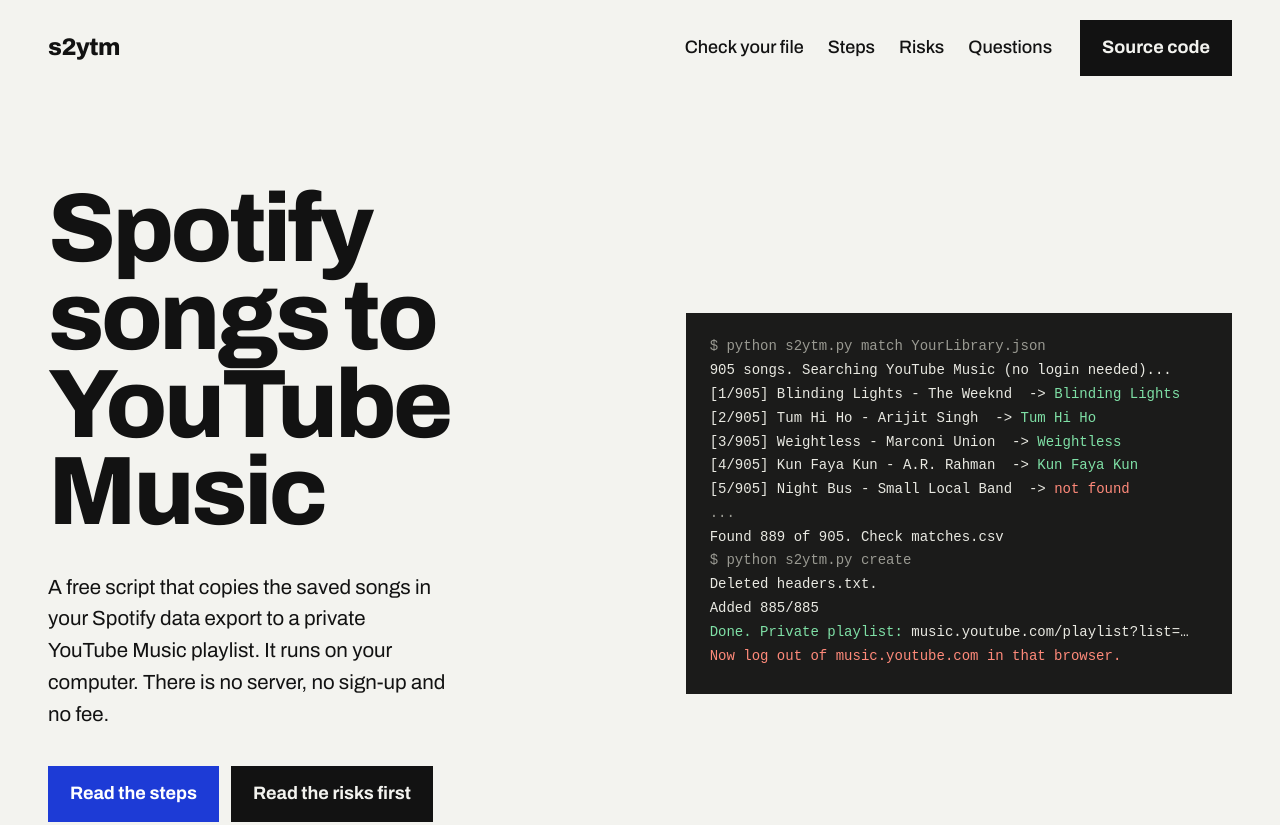
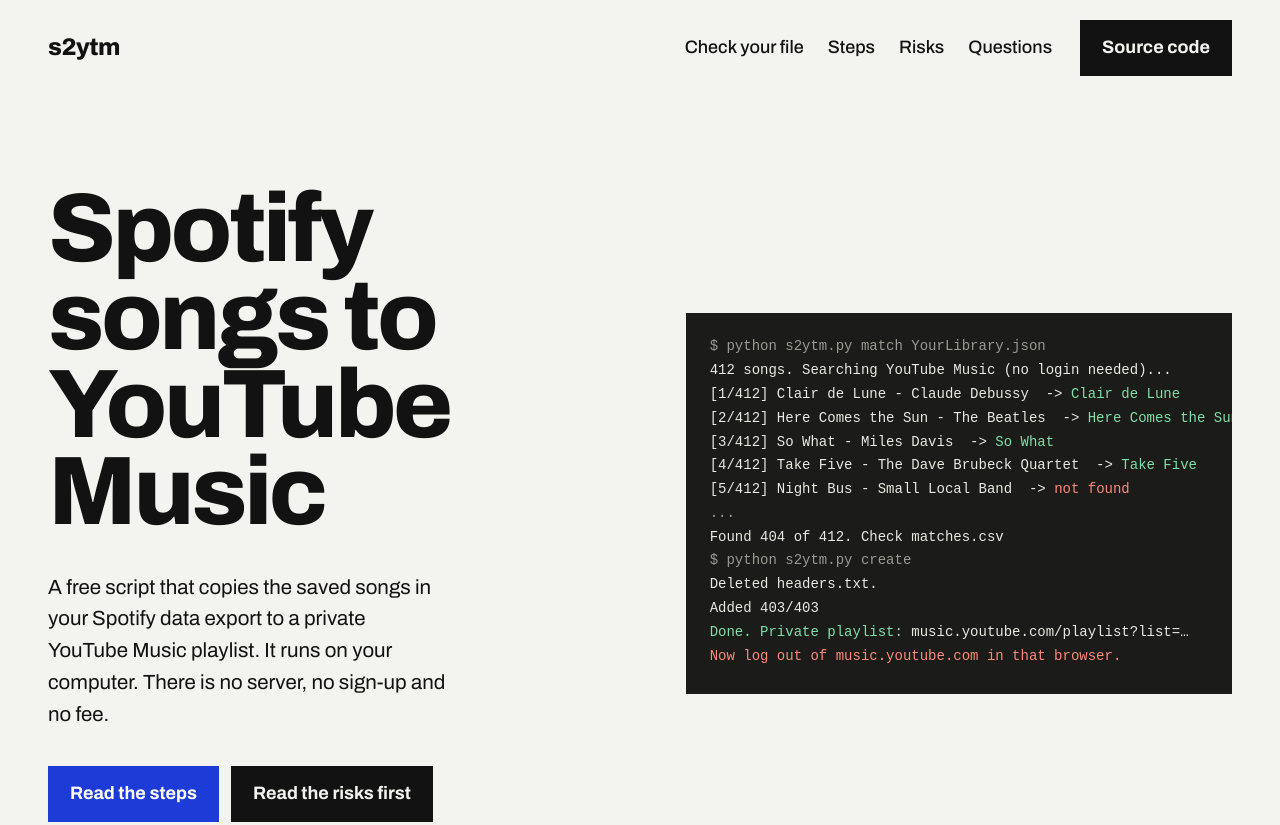
Before and after one commit to kj-gopika/spotify-to-ytmusic, a plain HTML site: page docs/index.html in a window 1280 px wide. Shown: the top 825 px of the page. Drawn offline with Linux system fonts and the light colour scheme.

Commit message:
Open external links in a new tab; use neutral example data
Co-Authored-By: Claude Opus 5.5 <noreply@anthropic.com>

```diff
--- a/docs/index.html
+++ b/docs/index.html
@@ -190,7 +190,7 @@ footer { padding: var(--gap) 0 40px; }
       <a href="#risks">Risks</a>
       <a href="#faq">Questions</a>
     </nav>
-    <a class="btn alt" href="https://github.com/kj-gopika/spotify-to-ytmusic">Source code</a>
+    <a class="btn alt" href="https://github.com/kj-gopika/spotify-to-ytmusic" target="_blank" rel="noopener noreferrer">Source code</a>
   </header>
 
   <main id="top">
@@ -205,17 +205,17 @@ footer { padding: var(--gap) 0 40px; }
       </div>
       <div class="term rise" data-ui aria-label="Example output of the script">
 <pre><span class="line dim">$ python s2ytm.py match YourLibrary.json</span>
-<span class="line">905 songs. Searching YouTube Music (no login needed)...</span>
-<span class="line">[1/905] Blinding Lights - The Weeknd  -&gt; <span class="ok">Blinding Lights</span></span>
-<span class="line">[2/905] Tum Hi Ho - Arijit Singh  -&gt; <span class="ok">Tum Hi Ho</span></span>
-<span class="line">[3/905] Weightless - Marconi Union  -&gt; <span class="ok">Weightless</span></span>
-<span class="line">[4/905] Kun Faya Kun - A.R. Rahman  -&gt; <span class="ok">Kun Faya Kun</span></span>
-<span class="line">[5/905] Night Bus - Small Local Band  -&gt; <span class="miss">not found</span></span>
+<span class="line">412 songs. Searching YouTube Music (no login needed)...</span>
+<span class="line">[1/412] Clair de Lune - Claude Debussy  -&gt; <span class="ok">Clair de Lune</span></span>
+<span class="line">[2/412] Here Comes the Sun - The Beatles  -&gt; <span class="ok">Here Comes the Sun</span></span>
+<span class="line">[3/412] So What - Miles Davis  -&gt; <span class="ok">So What</span></span>
+<span class="line">[4/412] Take Five - The Dave Brubeck Quartet  -&gt; <span class="ok">Take Five</span></span>
+<span class="line">[5/412] Night Bus - Small Local Band  -&gt; <span class="miss">not found</span></span>
 <span class="line dim">...</span>
-<span class="line">Found 889 of 905. Check matches.csv</span>
+<span class="line">Found 404 of 412. Check matches.csv</span>
 <span class="line dim">$ python s2ytm.py create</span>
 <span class="line">Deleted headers.txt.</span>
-<span class="line">Added 885/885</span>
+<span class="line">Added 403/403</span>
 <span class="line"><span class="ok">Done. Private playlist:</span> music.youtube.com/playlist?list=…</span>
 <span class="line miss">Now log out of music.youtube.com in that browser.</span></pre>
       </div>
@@ -246,7 +246,7 @@ footer { padding: var(--gap) 0 40px; }
           <div>
             <p>Use a web browser for this, not the Spotify app.</p>
             <ol class="sub">
-              <li>Go to <a href="https://www.spotify.com/account/privacy/">spotify.com/account/privacy</a> and log in.</li>
+              <li>Go to <a href="https://www.spotify.com/account/privacy/" target="_blank" rel="noopener noreferrer">spotify.com/account/privacy</a> and log in.</li>
               <li>Scroll down to <strong>Download your data</strong>.</li>
               <li>Select <strong>Account data</strong> only. You do not need “Extended streaming history” or “Technical log information”. They take longer to arrive.</li>
               <li>Click <strong>Request data</strong>.</li>
@@ -287,7 +287,7 @@ footer { padding: var(--gap) 0 40px; }
         <li class="rise">
           <h3>Copy your login headers</h3>
           <div>
-            <p>Open <a href="https://music.youtube.com">music.youtube.com</a> in Chrome, Edge or Firefox and log in. Open the developer tools (F12 or Cmd+Option+I) and select <strong>Network</strong>. Type <code>browse</code> in the filter. Click <strong>Library</strong> on the page.</p>
+            <p>Open <a href="https://music.youtube.com" target="_blank" rel="noopener noreferrer">music.youtube.com</a> in Chrome, Edge or Firefox and log in. Open the developer tools (F12 or Cmd+Option+I) and select <strong>Network</strong>. Type <code>browse</code> in the filter. Click <strong>Library</strong> on the page.</p>
             <p>A Copy button replaces your clipboard. So do these in this order:</p>
             <ol class="sub">
               <li>Click Copy on the command for your computer below. Paste it in the terminal. <strong>Do not press Enter yet.</strong></li>
@@ -331,11 +331,11 @@ footer { padding: var(--gap) 0 40px; }
         </li>
         <li class="rise">
           <h3>Not an official API</h3>
-          <p>The script uses <a href="https://github.com/sigma67/ytmusicapi">ytmusicapi</a>, an open-source library that talks to YouTube Music like a web browser does. Google does not support this. It can stop working at any time. It can be against the YouTube Terms of Service. Google can slow down, flag or limit your account. We do not know how often this happens.</p>
+          <p>The script uses <a href="https://github.com/sigma67/ytmusicapi" target="_blank" rel="noopener noreferrer">ytmusicapi</a>, an open-source library that talks to YouTube Music like a web browser does. Google does not support this. It can stop working at any time. It can be against the YouTube Terms of Service. Google can slow down, flag or limit your account. We do not know how often this happens.</p>
         </li>
         <li class="rise">
           <h3>Some matches will be wrong</h3>
-          <p>The script matches by title and artist only. Some results will be a cover, a live version, a remix or a different song with the same name. In one test, 16 of 905 songs (1.8%) had no match. The rate of wrong matches is not known. Check <code>matches.csv</code> before you make the playlist.</p>
+          <p>The script matches by title and artist only. Some results will be a cover, a live version, a remix or a different song with the same name. In our test, about 2 in 100 songs had no match. The rate of wrong matches is not known. Check <code>matches.csv</code> before you make the playlist.</p>
         </li>
         <li class="rise">
           <h3>Only download the script from this repository</h3>
@@ -392,7 +392,7 @@ footer { padding: var(--gap) 0 40px; }
   <footer>
     <p class="foot-name" aria-hidden="true">s2ytm</p>
     <div class="foot-row">
-      <p>Free and open source under the MIT licence. <a href="https://github.com/kj-gopika/spotify-to-ytmusic">Source code on GitHub</a>.</p>
+      <p>Free and open source under the MIT licence. <a href="https://github.com/kj-gopika/spotify-to-ytmusic" target="_blank" rel="noopener noreferrer">Source code on GitHub</a>.</p>
       <p>Not made by, supported by or connected to Spotify, YouTube or Google.</p>
     </div>
   </footer>
```
